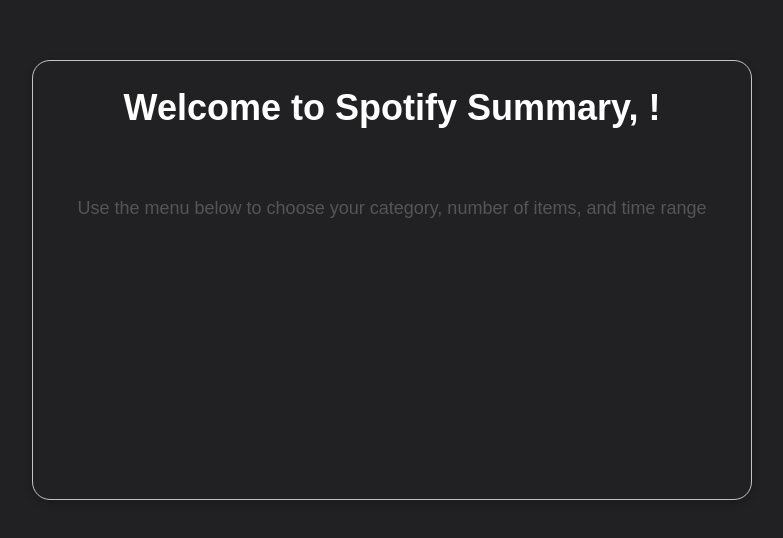
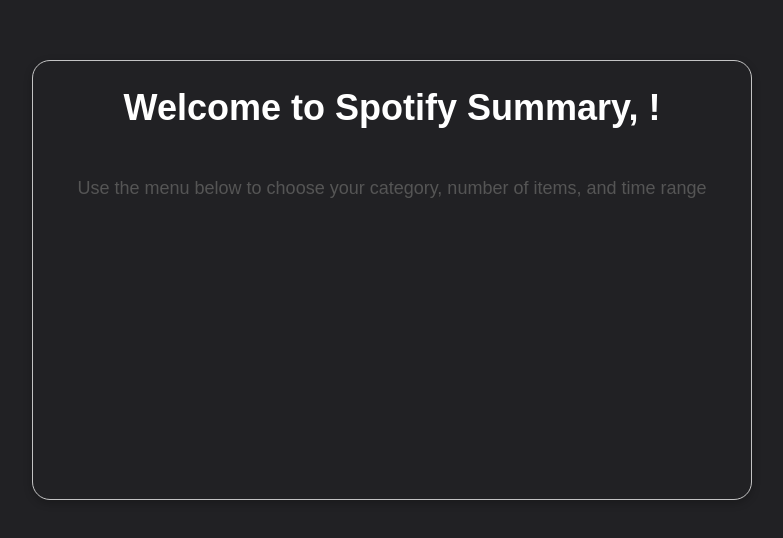
Before and after one commit to JustinYSJSU/react_spotify, a React (Create React App) app: page /home in a window 1280 px wide. Shown: the part 120-658 px from the top of the page, without its empty margins (248-1031 px from the left). Built offline with nearby package versions, Linux system fonts and the light colour scheme; no server answers.

Commit message:
added selction menu

```diff
--- a/src/css/home.css
+++ b/src/css/home.css
@@ -36,8 +36,14 @@
 
 .card-body {
     /* Add styles for the card body */
-    margin-top: 50px;
+    margin-top: 30px;
     font-size: 18px;
     color: #555;
     /* Optional: Customize text color */
 }
+
+.card-select{
+    margin-top: 30px;
+    font-size: 18px;
+    color: white;
+}
```
